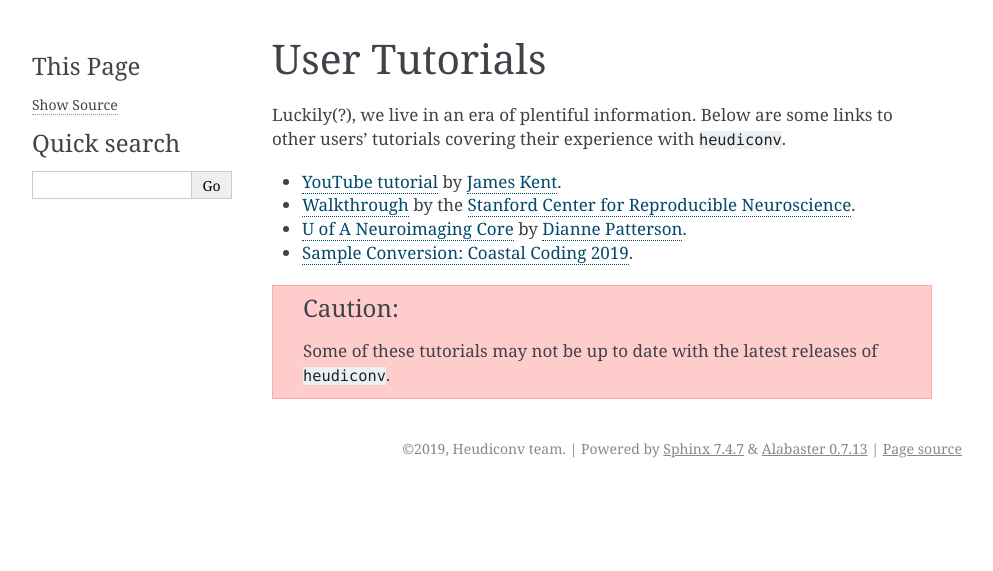
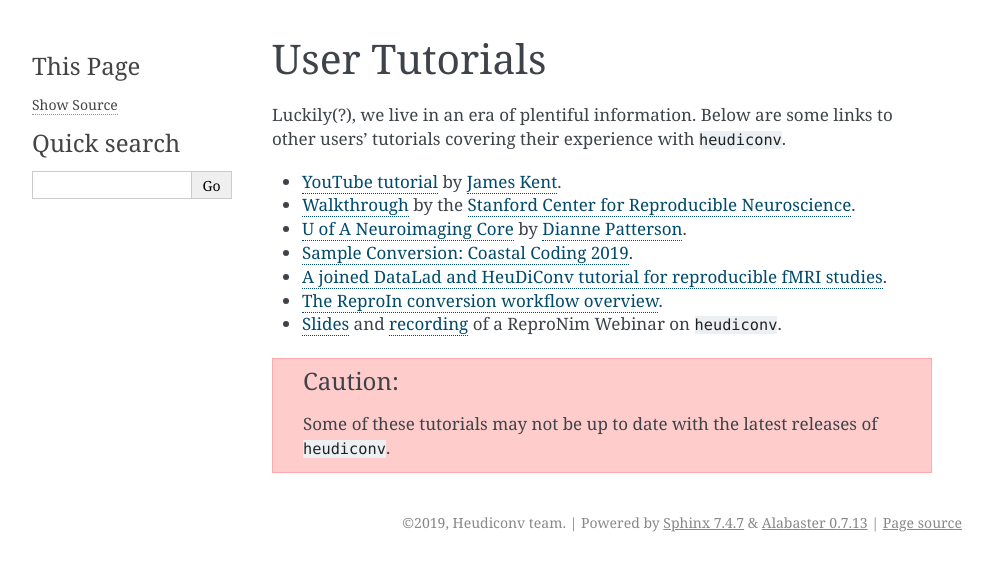
Before and after one commit to nipy/heudiconv, a Sphinx documentation site: the page built from docs/tutorials.rst, in a window 1280 px wide. Shown: the top 571 px of the page, without its empty margins (148-1141 px from the left). Built offline with Sphinx 7.4.7, drawn with Linux system fonts in a browser that asks for light colours.

Commit message:
DOC: add more tutorials to the overview

```diff
--- a/docs/tutorials.rst
+++ b/docs/tutorials.rst
@@ -13,6 +13,14 @@ other users' tutorials covering their experience with ``heudiconv``.
 
 - `Sample Conversion: Coastal Coding 2019 <http://www.repronim.org/coco2019-training/presentations/heudiconv/#1>`_.
 
+- `A joined DataLad and HeuDiConv tutorial for reproducible fMRI studies <http://www.repronim.org/coco2019-training/04-02-reproin/>`_.
+
+- `The ReproIn conversion workflow overview <https://github.com/repronim/reproin#conversion>`_.
+
+- `Slides <https://docs.google.com/presentation/d/14UNWQVY49c9Xc-7sj1FkoILXnt-wYjW404oqT-FtCW8/edit#slide=id.p>`_ and
+  `recording <https://www.youtube.com/watch?v=j2SKX37-w4c&list=PLs3CA4ShM1DUX0nTMKfoB8Z6kdrZpByLa&index=5&t=0s>`_
+  of a ReproNim Webinar on ``heudiconv``.
+
 .. caution::
     Some of these tutorials may not be up to date with
     the latest releases of ``heudiconv``.
```
